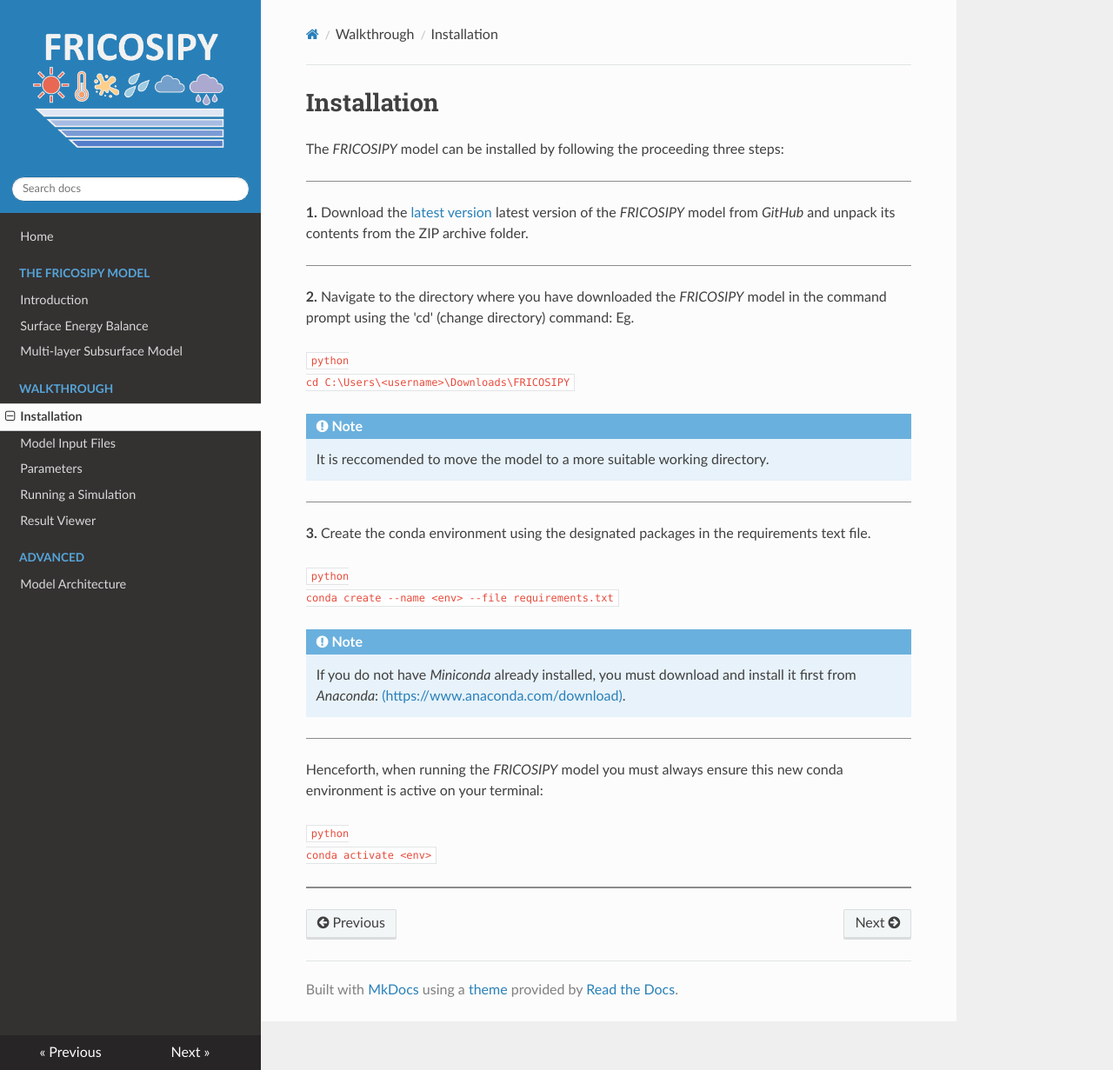
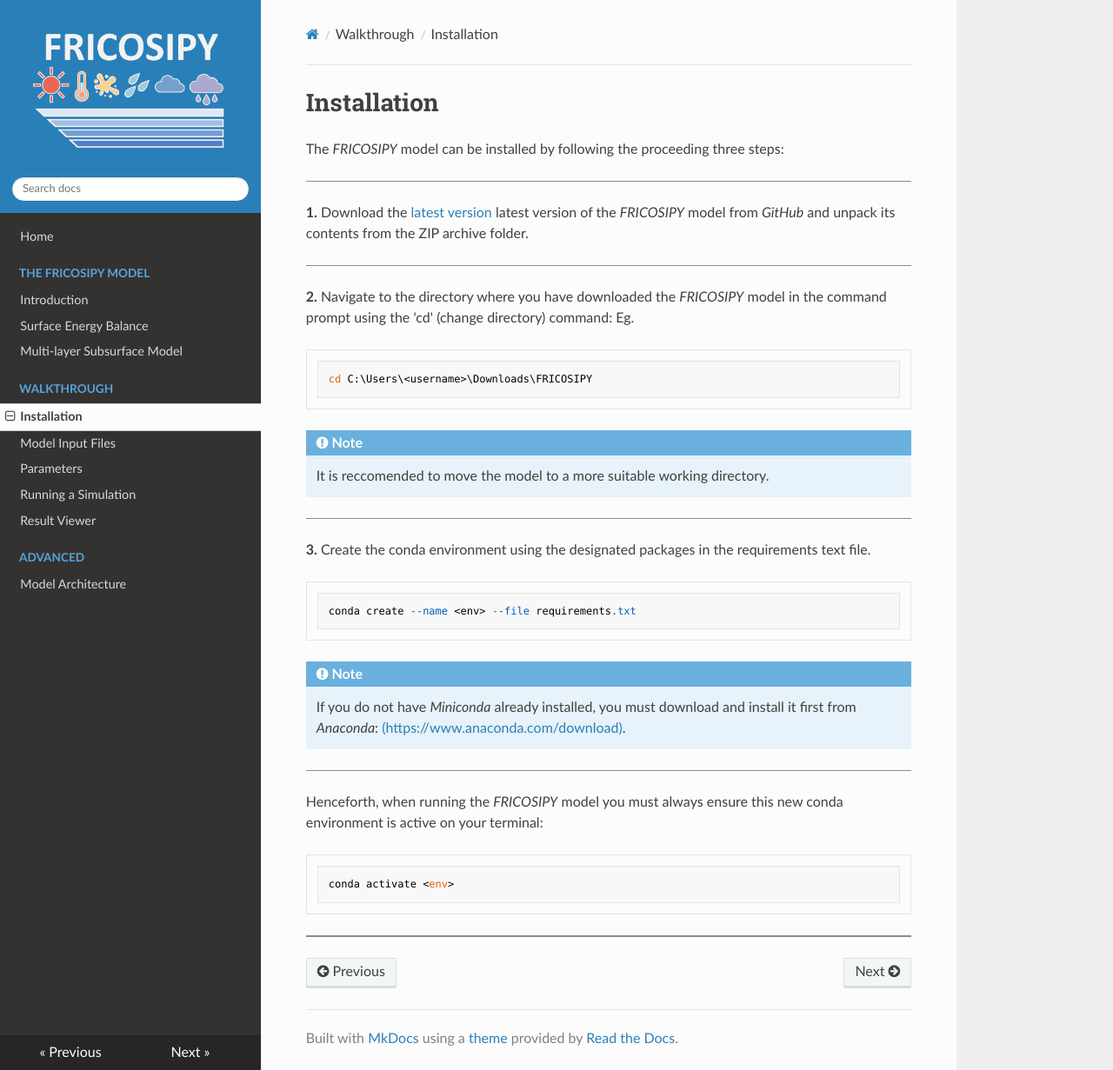
Before and after one commit to MarcusGastaldello/FRICOSIPY, an MkDocs documentation site: the page built from docs/installation.md, in a window 1280 px wide and 1231 px high. Shown: the whole window at 87% size. Built offline with MkDocs 1.6.1, drawn with Linux system fonts in a browser that asks for light colours; nearby versions of some CDN libraries.

Commit message:
Remove pymdownx.highlight style configuration
Removed pymdownx.highlight configuration for pygments_style.

```diff
--- a/mkdocs.yml
+++ b/mkdocs.yml
@@ -30,8 +30,6 @@
   - pymdownx.details
   - pymdownx.superfences
   - attr_list
-  - pymdownx.highlight:
-      pygments_style: dark-plus
 
 nav:
   - Home: index.md
```
